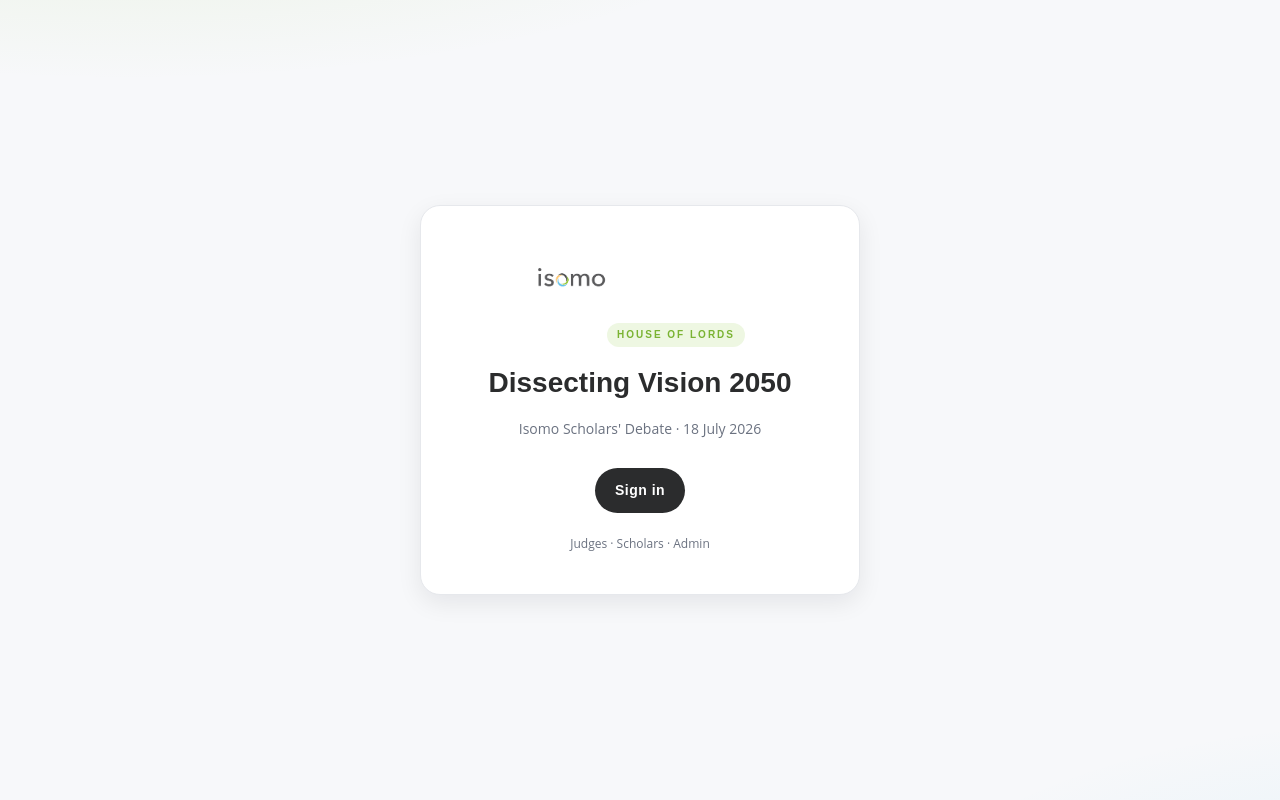
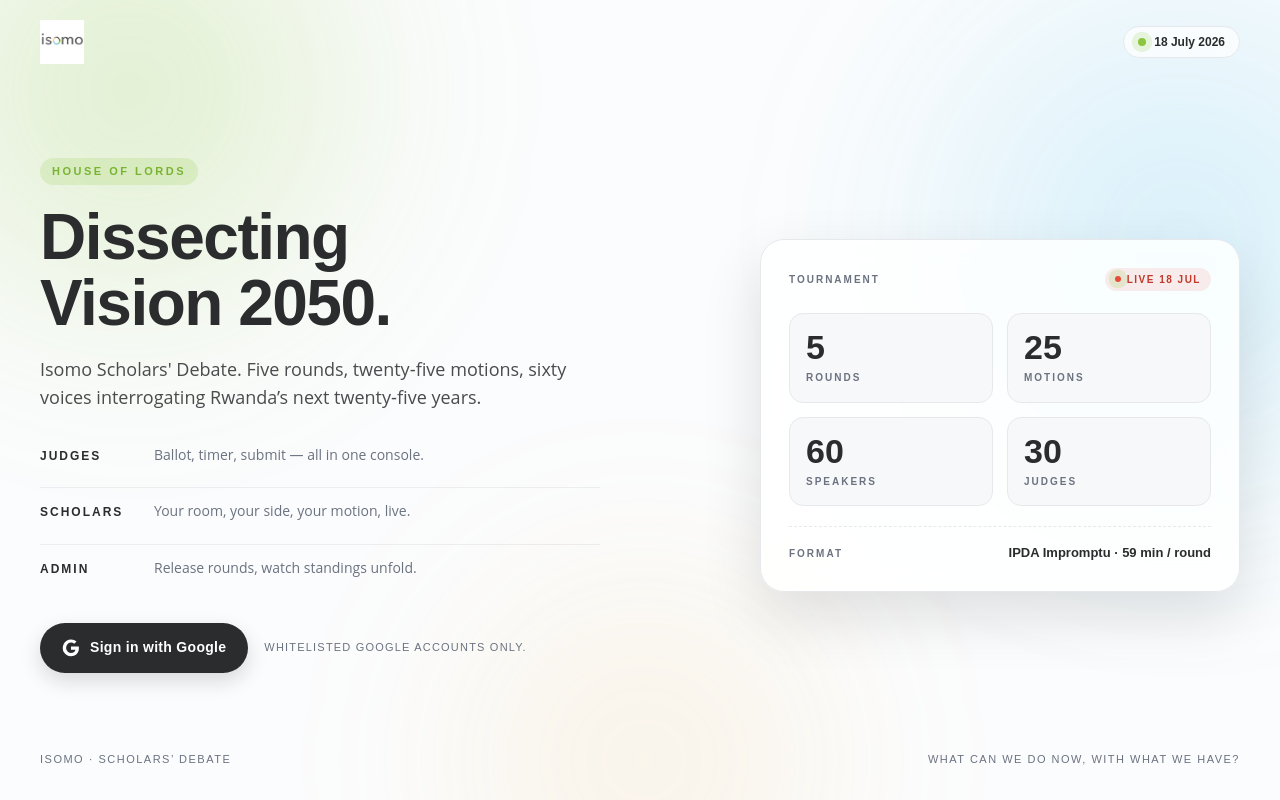
Before and after one commit to happy-tcu/houseoflords, a React (Vite) app: page / in a window 1280 px wide. Built offline with nearby package versions, Linux system fonts and the light colour scheme; no server answers.

Commit message:
Redesign landing/sign-in with split hero + stats card

```diff
--- a/src/App.css
+++ b/src/App.css
@@ -79,3 +79,194 @@
   font-family: 'Montserrat', sans-serif; font-weight: 800;
   font-size: 10px; letter-spacing: 2px; text-transform: uppercase;
 }
+
+/* ================= Landing / Home ================= */
+.landing {
+  position: relative; min-height: 100vh; overflow-x: hidden;
+  background: #fbfcfd;
+  display: flex; flex-direction: column;
+}
+.landing-bg {
+  position: absolute; inset: 0; z-index: 0; pointer-events: none; overflow: hidden;
+}
+.landing-bg .blob {
+  position: absolute; border-radius: 50%; filter: blur(90px); opacity: 0.55;
+}
+.landing-bg .b1 {
+  width: 620px; height: 620px; left: -180px; top: -220px;
+  background: radial-gradient(circle, rgba(140,198,62,0.55), transparent 70%);
+}
+.landing-bg .b2 {
+  width: 720px; height: 720px; right: -260px; top: -120px;
+  background: radial-gradient(circle, rgba(29,175,236,0.35), transparent 70%);
+}
+.landing-bg .b3 {
+  width: 520px; height: 520px; left: 30%; bottom: -220px;
+  background: radial-gradient(circle, rgba(239,179,74,0.30), transparent 70%);
+}
+
+.landing-nav {
+  position: relative; z-index: 1;
+  display: flex; align-items: center; justify-content: space-between;
+  padding: 20px 40px; max-width: 1280px; width: 100%; margin: 0 auto;
+}
+.landing-brand img { height: 44px; display: block; }
+.pill-live {
+  display: inline-flex; align-items: center; gap: 8px;
+  padding: 6px 14px; border-radius: 999px;
+  background: rgba(255,255,255,0.7); backdrop-filter: blur(10px);
+  border: 1px solid var(--border);
+  font-family: 'Montserrat', sans-serif; font-weight: 700;
+  font-size: 12px; color: var(--brand-dark);
+}
+.pill-live .dot {
+  width: 8px; height: 8px; border-radius: 50%; background: var(--brand-green);
+  box-shadow: 0 0 0 4px rgba(140,198,62,0.25);
+  animation: pulse 2s ease-in-out infinite;
+}
+@keyframes pulse {
+  0%, 100% { box-shadow: 0 0 0 4px rgba(140,198,62,0.25); }
+  50%      { box-shadow: 0 0 0 8px rgba(140,198,62,0.10); }
+}
+
+.landing-main {
+  position: relative; z-index: 1;
+  max-width: 1280px; width: 100%; margin: 0 auto;
+  display: grid; grid-template-columns: minmax(0, 1.4fr) minmax(340px, 1fr);
+  gap: 48px; padding: 60px 40px 40px;
+  align-items: center; flex: 1;
+}
+@media (max-width: 960px) {
+  .landing-main { grid-template-columns: 1fr; gap: 32px; padding: 40px 24px; }
+}
+
+.landing-copy {}
+.landing-kicker {
+  display: inline-block;
+  padding: 5px 12px; border-radius: 999px;
+  background: rgba(140,198,62,0.18);
+  font-family: 'Montserrat', sans-serif; font-weight: 800;
+  font-size: 11px; letter-spacing: 2.5px; text-transform: uppercase;
+  color: var(--brand-green-2);
+  margin-bottom: 20px;
+}
+.landing-copy h1 {
+  font-family: 'Montserrat', sans-serif; font-weight: 800;
+  font-size: 64px; line-height: 1.02; letter-spacing: -1.5px;
+  color: var(--brand-dark); margin: 0 0 20px;
+}
+.landing-lede {
+  font-family: 'Open Sans', sans-serif; font-size: 18px;
+  color: var(--brand-slate); max-width: 560px; line-height: 1.55;
+  margin: 0 0 28px;
+}
+.landing-features {
+  list-style: none; padding: 0; margin: 0 0 32px;
+  display: grid; gap: 10px; max-width: 560px;
+}
+.landing-features li {
+  display: grid; grid-template-columns: 100px 1fr; gap: 14px; align-items: baseline;
+  padding: 12px 0; border-top: 1px solid rgba(0,0,0,0.06);
+  font-family: 'Open Sans', sans-serif; font-size: 14px; color: var(--muted);
+}
+.landing-features li:first-child { border-top: 0; padding-top: 4px; }
+.landing-features b {
+  font-family: 'Montserrat', sans-serif; font-weight: 800;
+  font-size: 12px; letter-spacing: 2px; text-transform: uppercase;
+  color: var(--brand-dark);
+}
+
+.landing-cta { display: flex; align-items: center; gap: 16px; flex-wrap: wrap; }
+.btn-primary {
+  display: inline-flex; align-items: center; gap: 10px;
+  padding: 14px 22px; border-radius: 999px;
+  background: var(--brand-dark); color: #fff; text-decoration: none;
+  font-family: 'Montserrat', sans-serif; font-weight: 700;
+  font-size: 14px; letter-spacing: 0.3px;
+  box-shadow: 0 8px 20px rgba(15,17,20,0.15);
+  transition: transform 0.15s, box-shadow 0.15s, background-color 0.15s;
+}
+.btn-primary:hover {
+  transform: translateY(-2px);
+  box-shadow: 0 12px 28px rgba(15,17,20,0.20);
+  background: #000;
+}
+.landing-cta-note {
+  font-family: 'Montserrat', sans-serif; font-size: 11px;
+  letter-spacing: 1.2px; text-transform: uppercase; color: var(--muted);
+}
+
+/* Right-side stats card */
+.landing-card {
+  background: rgba(255,255,255,0.85);
+  backdrop-filter: blur(14px) saturate(180%);
+  border: 1px solid var(--border);
+  border-radius: 24px; padding: 28px;
+  box-shadow: 0 24px 60px rgba(15,17,20,0.12);
+}
+.lc-head {
+  display: flex; align-items: center; justify-content: space-between;
+  margin-bottom: 22px;
+}
+.lc-kicker {
+  font-family: 'Montserrat', sans-serif; font-weight: 800;
+  font-size: 10px; letter-spacing: 2px; text-transform: uppercase;
+  color: var(--muted);
+}
+.lc-tag {
+  display: inline-flex; align-items: center; gap: 6px;
+  padding: 4px 10px; border-radius: 999px;
+  background: rgba(231,76,60,0.10); color: #c0392b;
+  font-family: 'Montserrat', sans-serif; font-weight: 700;
+  font-size: 10px; letter-spacing: 1.5px; text-transform: uppercase;
+}
+.lc-tag::before {
+  content: ""; width: 6px; height: 6px; border-radius: 50%;
+  background: #e74c3c; animation: pulse 2s ease-in-out infinite;
+}
+.lc-grid {
+  display: grid; grid-template-columns: 1fr 1fr; gap: 14px; margin-bottom: 20px;
+}
+.lc-grid > div {
+  padding: 16px; border-radius: 14px; background: var(--panel-2);
+  border: 1px solid var(--border);
+}
+.lc-v {
+  font-family: 'Montserrat', sans-serif; font-weight: 800;
+  font-size: 34px; color: var(--brand-dark); line-height: 1;
+  font-variant-numeric: tabular-nums;
+}
+.lc-k {
+  font-family: 'Montserrat', sans-serif; font-size: 10px;
+  letter-spacing: 2px; text-transform: uppercase; color: var(--muted);
+  font-weight: 700; margin-top: 6px;
+}
+.lc-foot {
+  display: flex; justify-content: space-between; align-items: baseline;
+  padding-top: 16px; border-top: 1px dashed var(--border);
+}
+.lc-foot span {
+  font-family: 'Montserrat', sans-serif; font-size: 10px;
+  letter-spacing: 2px; text-transform: uppercase; color: var(--muted); font-weight: 700;
+}
+.lc-foot b {
+  font-family: 'Montserrat', sans-serif; font-weight: 700;
+  font-size: 13px; color: var(--brand-dark);
+}
+
+.landing-foot {
+  position: relative; z-index: 1;
+  max-width: 1280px; width: 100%; margin: 0 auto;
+  padding: 24px 40px 32px;
+  display: flex; justify-content: space-between; align-items: center;
+  font-family: 'Montserrat', sans-serif; font-size: 11px;
+  letter-spacing: 1.5px; text-transform: uppercase; color: var(--muted);
+  flex-wrap: wrap; gap: 8px;
+}
+
+@media (max-width: 720px) {
+  .landing-copy h1 { font-size: 40px; }
+  .landing-lede   { font-size: 16px; }
+  .landing-nav    { padding: 16px 20px; }
+  .landing-foot   { padding: 20px 20px 24px; }
+}
--- a/src/pages/Home.jsx
+++ b/src/pages/Home.jsx
@@ -1,29 +1,89 @@
 import { Link } from 'react-router-dom'
 import { useAuth } from '../lib/auth'
 
+function GoogleIcon() {
+  return (
+    <svg viewBox="0 0 24 24" xmlns="http://www.w3.org/2000/svg" aria-hidden="true" width="18" height="18">
+      <path fill="#fff" d="M22.56 12.25c0-.78-.07-1.53-.2-2.25H12v4.26h5.92c-.26 1.37-1.04 2.53-2.21 3.31v2.75h3.57c2.08-1.92 3.28-4.74 3.28-8.07z"/>
+      <path fill="#fff" d="M12 23c2.97 0 5.46-.98 7.28-2.66l-3.57-2.75c-.99.66-2.26 1.06-3.71 1.06-2.86 0-5.29-1.93-6.16-4.53H2.18v2.84C3.99 20.53 7.7 23 12 23z"/>
+      <path fill="#fff" d="M5.84 14.12A6.98 6.98 0 0 1 5.5 12c0-.74.13-1.46.34-2.12V7.04H2.18A11.02 11.02 0 0 0 1 12c0 1.78.43 3.46 1.18 4.96l3.66-2.84z"/>
+      <path fill="#fff" d="M12 4.75c1.62 0 3.06.56 4.21 1.64l3.15-3.15C17.45 1.47 14.97.5 12 .5 7.7.5 3.99 2.97 2.18 6.61l3.66 2.84C6.71 6.85 9.14 4.75 12 4.75z"/>
+    </svg>
+  )
+}
+
 export default function Home() {
   const { status, profile } = useAuth()
+  const signedIn = status === 'ready' && profile
 
   return (
-    <div className="auth-screen">
-      <div className="auth-card">
-        <img className="logo" src="/assets/isomo.png" alt="Isomo" />
-        <span className="pill-tag">House of Lords</span>
-        <h1 style={{marginTop: 14}}>Dissecting Vision 2050</h1>
-        <p>Isomo Scholars' Debate &middot; 18 July 2026</p>
+    <div className="landing">
+      <div className="landing-bg" aria-hidden="true">
+        <span className="blob b1" />
+        <span className="blob b2" />
+        <span className="blob b3" />
+      </div>
 
-        {status === 'ready' && profile ? (
-          <Link to="/me" className="btn-google" style={{textDecoration:'none'}}>
-            Continue as {profile.code || profile.name || profile.email}
-          </Link>
-        ) : (
-          <Link to="/login" className="btn-google" style={{textDecoration:'none'}}>
-            Sign in
-          </Link>
-        )}
+      <header className="landing-nav">
+        <div className="landing-brand">
+          <img src="/assets/isomo.png" alt="Isomo" />
+        </div>
+        <div className="landing-nav-right">
+          <span className="pill-live"><span className="dot" /> 18 July 2026</span>
+        </div>
+      </header>
 
-        <div className="auth-footer">Judges &middot; Scholars &middot; Admin</div>
-      </div>
+      <main className="landing-main">
+        <section className="landing-copy">
+          <span className="landing-kicker">House of Lords</span>
+          <h1>Dissecting Vision&nbsp;2050.</h1>
+          <p className="landing-lede">
+            Isomo Scholars' Debate. Five rounds, twenty&#8209;five motions,
+            sixty voices interrogating Rwanda&rsquo;s next twenty&#8209;five years.
+          </p>
+
+          <ul className="landing-features">
+            <li><b>Judges</b> <span>Ballot, timer, submit &mdash; all in one console.</span></li>
+            <li><b>Scholars</b> <span>Your room, your side, your motion, live.</span></li>
+            <li><b>Admin</b> <span>Release rounds, watch standings unfold.</span></li>
+          </ul>
+
+          <div className="landing-cta">
+            {signedIn ? (
+              <Link to="/me" className="btn-primary">
+                <GoogleIcon /> Continue as {profile.code || profile.name || profile.email}
+              </Link>
+            ) : (
+              <Link to="/login" className="btn-primary">
+                <GoogleIcon /> Sign in with Google
+              </Link>
+            )}
+            <span className="landing-cta-note">Whitelisted Google accounts only.</span>
+          </div>
+        </section>
+
+        <aside className="landing-card">
+          <div className="lc-head">
+            <span className="lc-kicker">Tournament</span>
+            <span className="lc-tag">Live 18 Jul</span>
+          </div>
+          <div className="lc-grid">
+            <div><div className="lc-v">5</div><div className="lc-k">Rounds</div></div>
+            <div><div className="lc-v">25</div><div className="lc-k">Motions</div></div>
+            <div><div className="lc-v">60</div><div className="lc-k">Speakers</div></div>
+            <div><div className="lc-v">30</div><div className="lc-k">Judges</div></div>
+          </div>
+          <div className="lc-foot">
+            <span>Format</span>
+            <b>IPDA Impromptu &middot; 59 min / round</b>
+          </div>
+        </aside>
+      </main>
+
+      <footer className="landing-foot">
+        <span>Isomo &middot; Scholars&rsquo; Debate</span>
+        <span>What can we do now, with what we have?</span>
+      </footer>
     </div>
   )
 }
```
